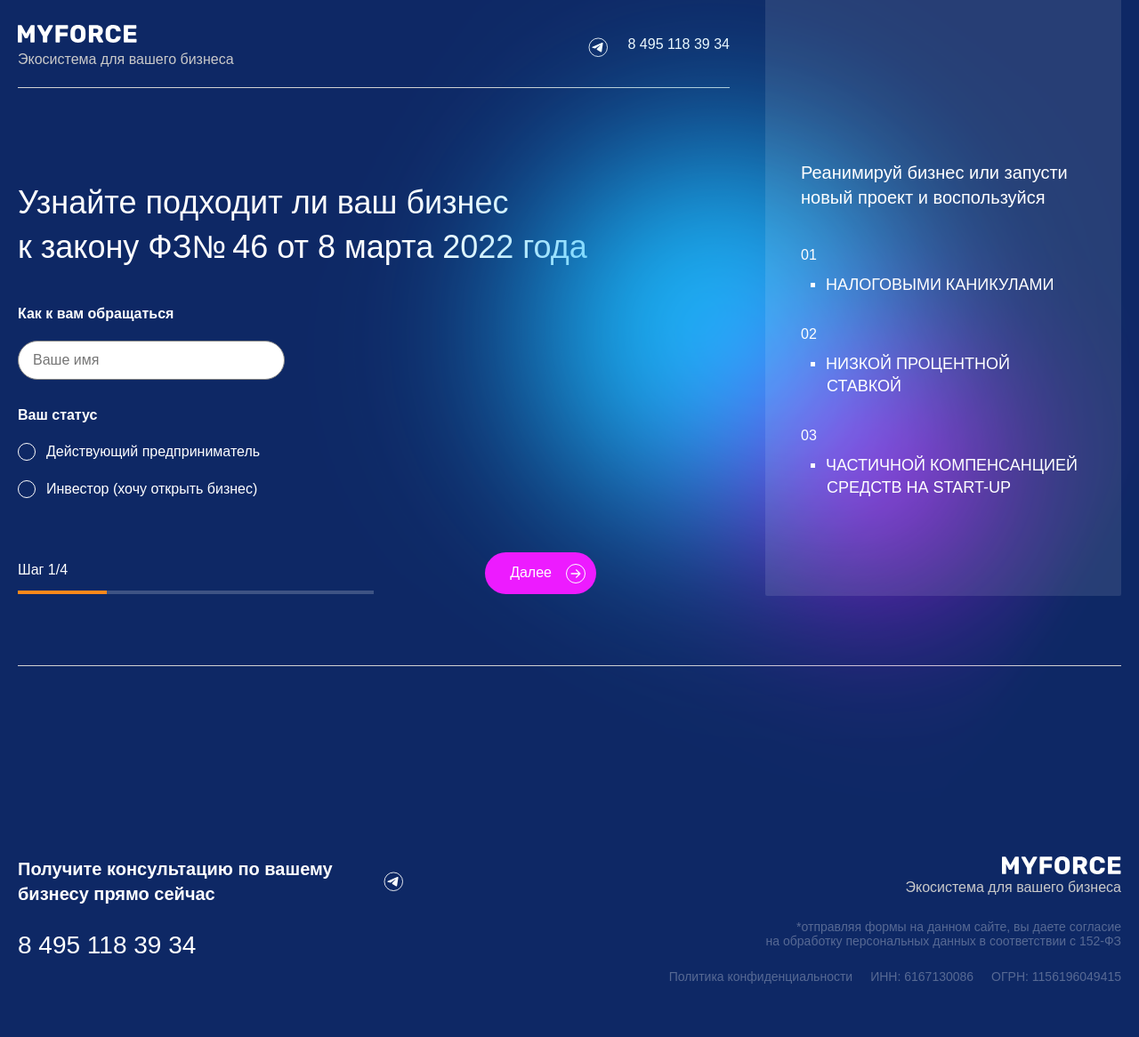
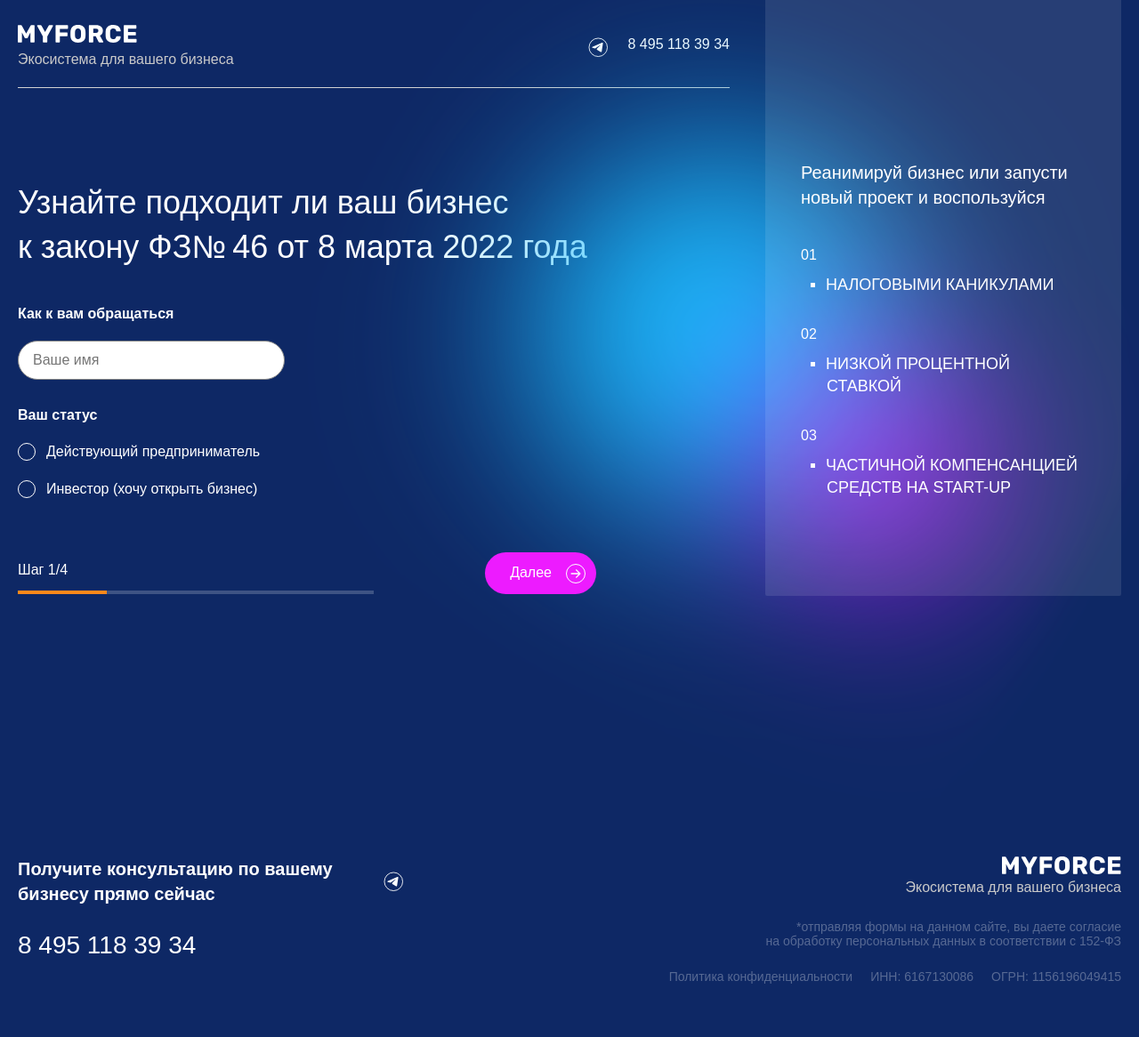
Before and after one commit to PolinaKhristenko/MYFORCE-optimization, a PHP site: page /pages/quiz.php in a window 1280 px wide; the page is wider, and only the part inside the window is pictured. Shown: that part at 89% size. Run offline with PHP 8.4, Linux system fonts and the light colour scheme.

Commit message:
Revert "js для квиза"
This reverts commit 941f73d8

```diff
--- a/pages/quiz.php
+++ b/pages/quiz.php
@@ -245,6 +245,7 @@
                             <div class="progress-bar__line" id="progress-bar"></div>
                         </div>
                     </div>
+                    <img class="thanks__gradient" src="../src/gradient.svg" alt="Градиент"/>
                 </div>
             </div>
             <img class="thanks__gradient" src="../src/gradient.svg" alt="Градиент" />
--- a/styles/quiz.css
+++ b/styles/quiz.css
@@ -6,10 +6,6 @@
     min-height: 100%;
     color: var(--main-white);
     background: var(--dark-blue);
-}
-
-#quiz .btn__pink {
-    z-index: 10;
 }
 
 #step-1,
@@ -99,12 +95,6 @@
 .quiz__footer {
     display: flex;
     justify-content: space-between;
-}
-
-.quiz__line {
-    width: 100%;
-    height: 1px;
-    background: #D2D2D2;
 }
 
 #step-1 .quiz__footer {
```
